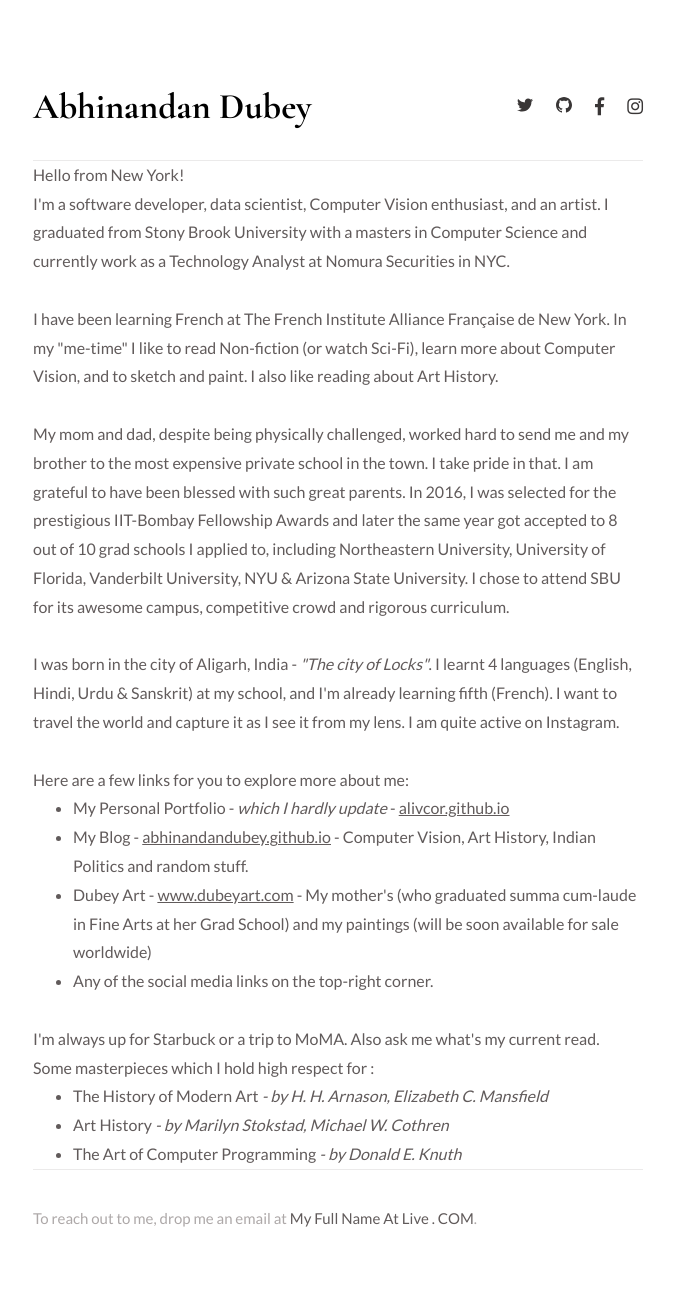
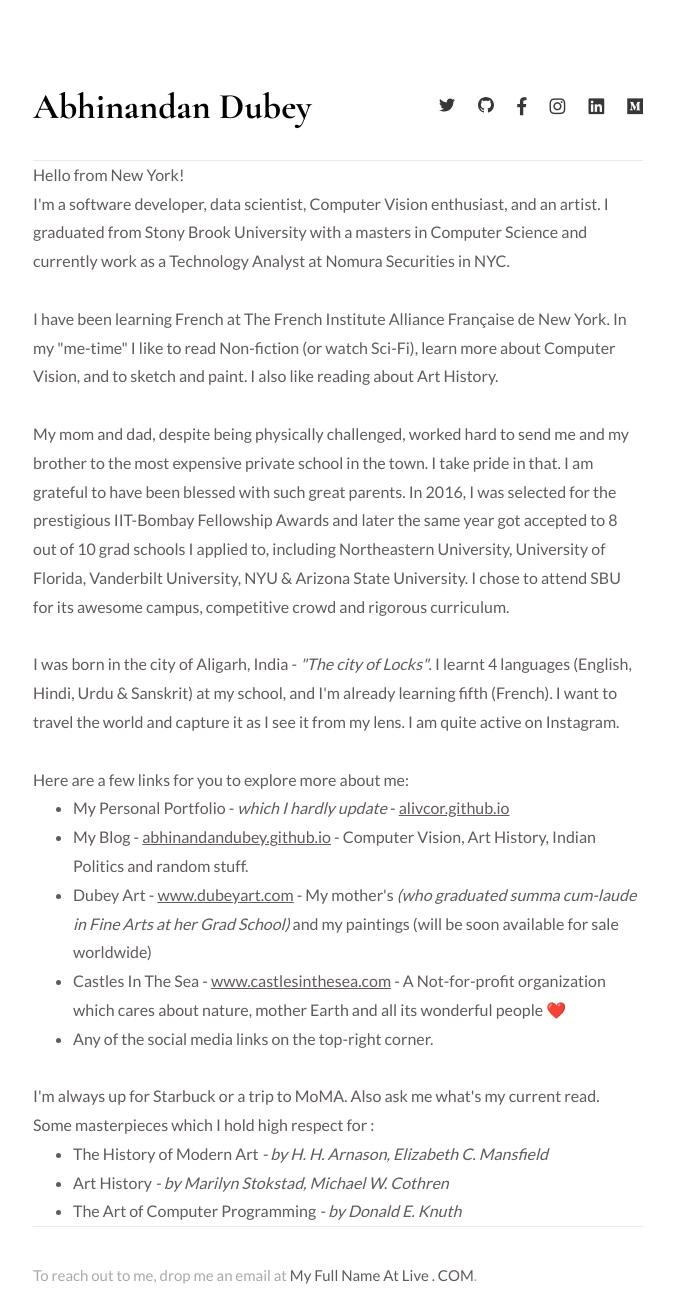
Before and after one commit to abhinandan8/abhinandan8.github.io, a plain HTML site: page index.html in a window 1280 px wide. Shown: the whole page, without its empty margins (302-976 px from the left). Drawn offline with nearby package versions, Linux system fonts and the light colour scheme.

Commit message:
commiting

```diff
--- a/index.html
+++ b/index.html
@@ -76,6 +76,17 @@
         </a>
       </li>
 
+      <li>
+          <a href="https://www.linkedin.com/in/abhinandandubey/" rel="noreferrer noopener" target="_blank" title="LinkedIn">
+            <i class="fab fa-linkedin"></i>
+          </a>
+        </li>
+        <li>
+            <a href="https://medium.com/@abhinandandubey" rel="noreferrer noopener" target="_blank" title="LinkedIn">
+              <i class="fab fa-medium"></i>
+            </a>
+          </li>
+
   </ul>
 </nav>
 
@@ -103,7 +114,8 @@
 <ul>
     <li>My Personal Portfolio - <i>which I hardly update </i>- <a href="http://alivcor.github.io" target="_blank">alivcor.github.io</a></li>
     <li>My Blog - <a href="http://abhinandandubey.github.io" target="_blank">abhinandandubey.github.io</a> - Computer Vision, Art History, Indian Politics and random stuff.</li>
-    <li>Dubey Art - <a href="http://www.dubeyart.com" target="_blank">www.dubeyart.com</a> - My mother's (who graduated summa cum-laude in Fine Arts at her Grad School) and my paintings (will be soon available for sale worldwide)</li>
+    <li>Dubey Art - <a href="http://www.dubeyart.com" target="_blank">www.dubeyart.com</a> - My mother's <i>(who graduated summa cum-laude in Fine Arts at her Grad School)</i> and my paintings (will be soon available for sale worldwide)</li>
+    <li>Castles In The Sea - <a href="http://www.castlesinthesea.com" target="_blank">www.castlesinthesea.com</a> - A Not-for-profit organization which cares about nature, mother Earth and all its wonderful people ❤️</li>
     <li>Any of the social media links on the top-right corner.</li>
   </ul>
 
```
